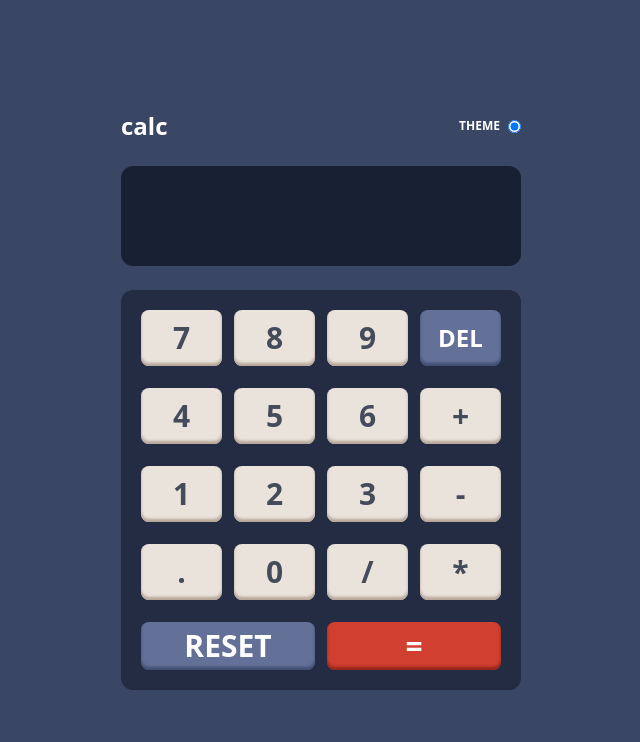
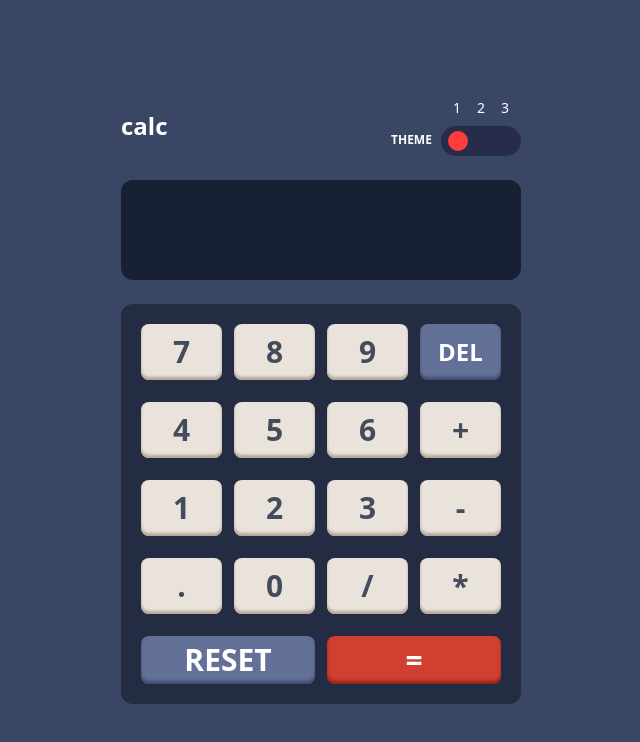
Before and after one commit to 04stefke/calculator, a website built with Vite: page index.html in a window 1280 px wide. Shown: the whole page, without its empty margins (319-959 px from the left). Built offline with nearby package versions, Linux system fonts and the light colour scheme.

Commit message:
styled the buttons for the switch and added a script

```diff
--- a/index.html
+++ b/index.html
@@ -4,6 +4,7 @@
 		<meta charset="UTF-8" />
 		<meta name="viewport" content="width=device-width, initial-scale=1.0" />
 		<link rel="stylesheet" href="style.css" />
+		<link rel="stylesheet" href="inputSwitch.css" />
 		<link
 			rel="shortcut icon"
 			href="./public/favicon-32x32.png"
@@ -16,9 +17,18 @@
 	>
 		<section class="flex items-center justify-between sectionWidth">
 			<h3 class="font-bold text-2xl">calc</h3>
-			<div class="flex items-center gap-2">
-				<p class="text-xs font-bold">THEME</p>
-				<input type="radio" id="theme1" name="theme" value="theme1" checked />
+			<div class="flex items-center relative gap-2">
+				<p class="text-xs font-bold absolute top-[60%] left-[-50px]">THEME</p>
+				<div class="switch-container">
+					<div class="flex w-[90%] justify-between items-center px-2">
+						<span class="theme-number">1</span>
+						<span class="theme-number">2</span>
+						<span class="theme-number">3</span>
+					</div>
+					<div class="slider">
+						<div class="switch-btn" id="switch"></div>
+					</div>
+				</div>
 			</div>
 		</section>
 		<section
--- /dev/null
+++ b/inputSwitch.css
@@ -0,0 +1,51 @@
+.switch-container {
+	display: flex;
+	align-items: center;
+	gap: 8px;
+	position: relative;
+    flex-direction: column;
+    cursor: pointer;
+}
+
+/* Numbers (1, 2, 3) */
+.theme-number {
+	font-size: 14px;
+	color: white;
+}
+
+/* Slider Track */
+.slider {
+	position: relative;
+	width: 80px;
+	height: 30px;
+	background-color: #262c49;
+	border-radius: 15px;
+	display: flex;
+	justify-content: space-between;
+	padding: 2px;
+}
+
+/* Sliding Button */
+.switch-btn {
+	position: absolute;
+	top: 5px;
+	left: 7px;
+	width: 20px;
+	height: 20px;
+	background-color: #ff3d3d;
+	border-radius: 50%;
+	transition: transform 0.3s ease;
+}
+
+/* Positions for the button */
+.slider[data-position="1"] .switch-btn {
+	transform: translateX(0px);
+}
+
+.slider[data-position="2"] .switch-btn {
+	transform: translateX(25px);
+}
+
+.slider[data-position="3"] .switch-btn {
+	transform: translateX(45px);
+}
--- a/main.js
+++ b/main.js
@@ -1,8 +1,10 @@
+const slider = document.querySelector(".slider");
 const keys = document.querySelectorAll("#key");
 const displayOutput = document.getElementById("displayOutput");
 const displayInput = document.getElementById("displayInput");
 
 let input = "";
+let currentPosition = 1;
 
 for (let key of keys) {
 	const value = key.value;
@@ -14,10 +16,10 @@ for (let key of keys) {
 		} else if (value == "del") {
 			input = input.slice(0, -1);
 			displayOutput.textContent = input;
-            displayInput.textContent = '';
+			displayInput.textContent = "";
 		} else if (value == "=") {
 			let result = eval(input);
-            console.log(input);
+			console.log(input);
 			displayInput.textContent = result;
 		} else {
 			input += value;
@@ -25,3 +27,8 @@ for (let key of keys) {
 		}
 	});
 }
+
+slider.addEventListener("click", () => {
+	currentPosition = currentPosition < 3 ? currentPosition + 1 : 1;
+	slider.setAttribute("data-position", currentPosition);
+});
```
